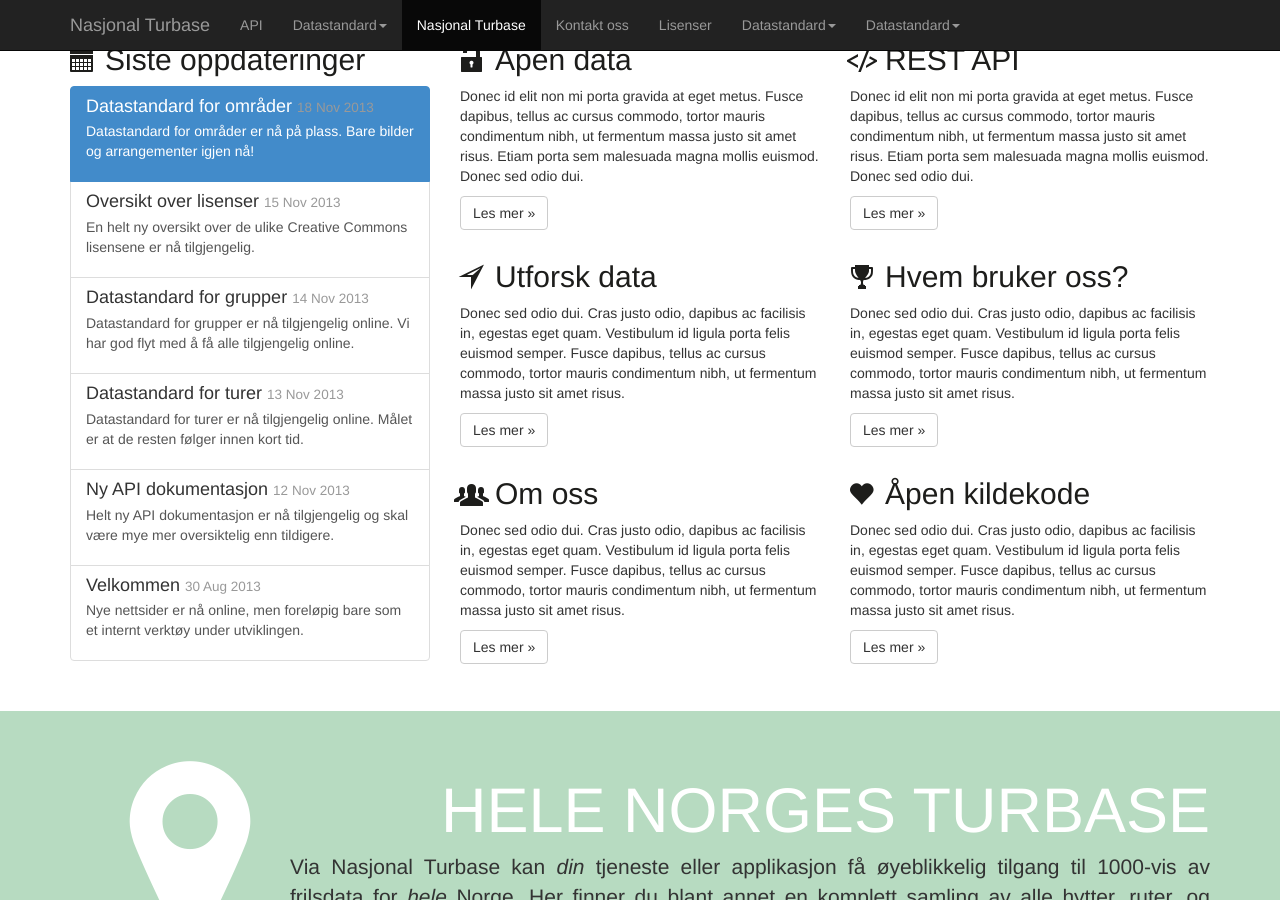
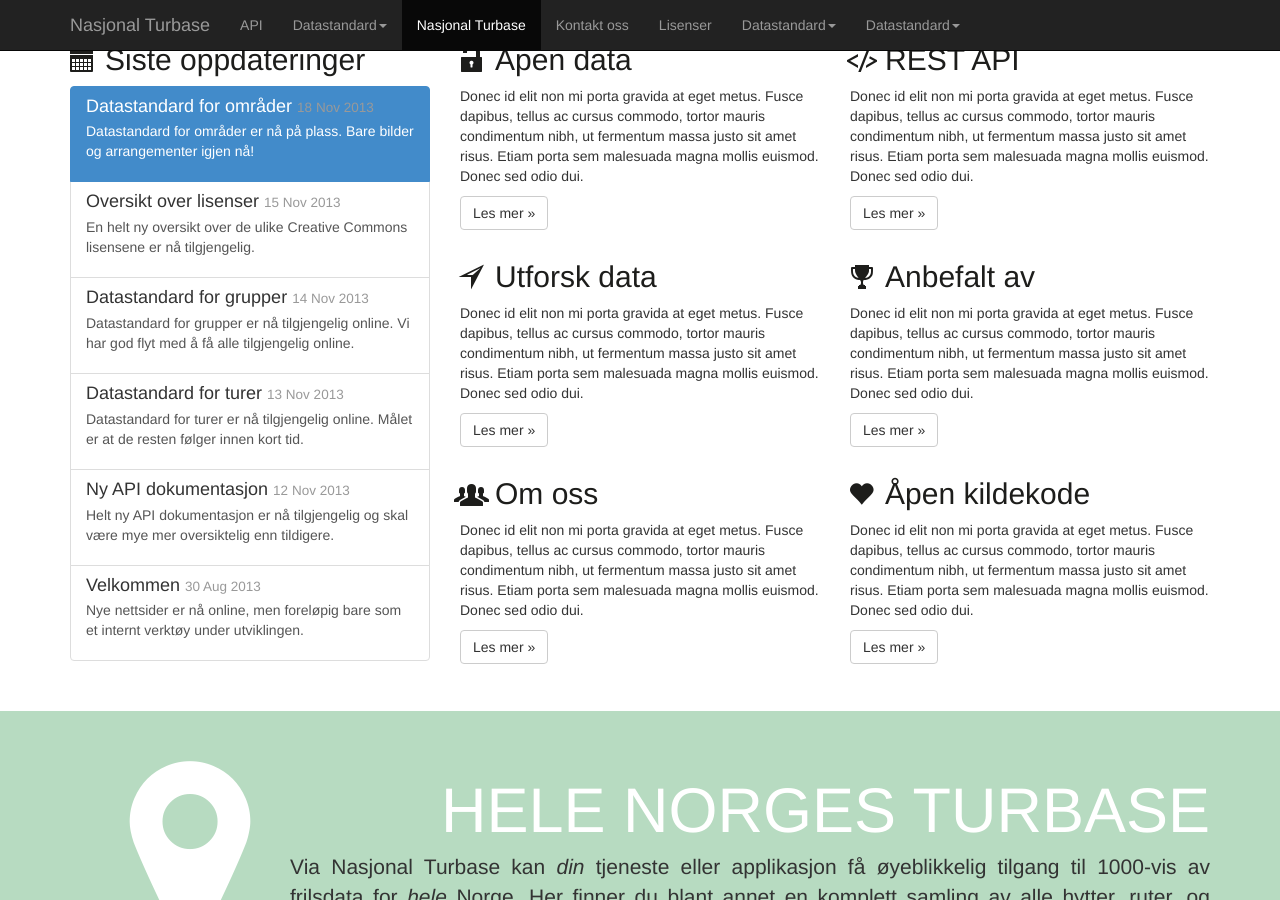
Before and after one commit to Turbasen/www.nasjonalturbase.no, a Jekyll site: the page built from index.html, in a window 1280 px wide and 900 px high, scrolled down 457 px. Built offline with Jekyll 4.4.1, drawn with Linux system fonts in a browser that asks for light colours; nearby versions of some CDN libraries; Markdown is read by kramdown in place of the engine named in the settings.

Commit message:
Move frontpage panels to its own data file

```diff
--- /dev/null
+++ b/_data/frontpage.yml
@@ -0,0 +1,53 @@
+- title: Åpen data
+  class: unlock
+  desc: |
+    Donec id elit non mi porta gravida at eget metus. Fusce dapibus,
+    tellus ac cursus commodo, tortor mauris condimentum nibh, ut fermentum
+    massa justo sit amet risus. Etiam porta sem malesuada magna mollis
+    euismod. Donec sed odio dui.
+  link: lisenser.html
+
+- title: REST API
+  class: embed_close
+  desc: |
+    Donec id elit non mi porta gravida at eget metus. Fusce dapibus,
+    tellus ac cursus commodo, tortor mauris condimentum nibh, ut fermentum
+    massa justo sit amet risus. Etiam porta sem malesuada magna mollis
+    euismod. Donec sed odio dui.
+  link: api.html
+
+- title: Utforsk data
+  class: direction
+  desc: |
+    Donec id elit non mi porta gravida at eget metus. Fusce dapibus,
+    tellus ac cursus commodo, tortor mauris condimentum nibh, ut fermentum
+    massa justo sit amet risus. Etiam porta sem malesuada magna mollis
+    euismod. Donec sed odio dui.
+  link: #
+
+- title: Anbefalt av
+  class: cup
+  desc: |
+    Donec id elit non mi porta gravida at eget metus. Fusce dapibus,
+    tellus ac cursus commodo, tortor mauris condimentum nibh, ut fermentum
+    massa justo sit amet risus. Etiam porta sem malesuada magna mollis
+    euismod. Donec sed odio dui.
+  link: #
+
+- title: Om oss
+  class: group
+  desc: |
+    Donec id elit non mi porta gravida at eget metus. Fusce dapibus,
+    tellus ac cursus commodo, tortor mauris condimentum nibh, ut fermentum
+    massa justo sit amet risus. Etiam porta sem malesuada magna mollis
+    euismod. Donec sed odio dui.
+  link: kontakt.html
+
+- title: Åpen kildekode
+  class: heart
+  desc: |
+    Donec id elit non mi porta gravida at eget metus. Fusce dapibus,
+    tellus ac cursus commodo, tortor mauris condimentum nibh, ut fermentum
+    massa justo sit amet risus. Etiam porta sem malesuada magna mollis
+    euismod. Donec sed odio dui.
+  link: #
--- a/index.html
+++ b/index.html
@@ -8,77 +8,13 @@
     <h2 class="glyphicons calendar">Siste oppdateringer</h2>
     {% include posts-latest.html %}
   </div>
-  <div class="col-lg-8">
-    <div class="row">
+  <div class="col-lg-8">{% for panel in site.data.frontpage %}
+    {% cycle '<div class="row">', '' %}
       <div class="col-lg-6 col-sm-6">
-        <h2 class="glyphicons unlock">Åpen data</h2>
-
-        <p>Donec id elit non mi porta gravida at eget metus. Fusce dapibus,
-        tellus ac cursus commodo, tortor mauris condimentum nibh, ut fermentum
-        massa justo sit amet risus. Etiam porta sem malesuada magna mollis
-        euismod. Donec sed odio dui.</p>
-
-        <p><a class="btn btn-default" href="#">Les mer »</a></p>
-
+        <h2 class="glyphicons {{ panel.class }}">{{ panel.title }}</h2>
+        <p>{{ panel.desc }}</p>
+        <p><a class="btn btn-default" href="{% if panel.link %}{{ site.url }}{{ panel.link }}{% else %}#{% endif %}">Les mer »</a></p>
       </div>
-      <div class="col-lg-6 col-sm-6">
-        <h2 class="glyphicons embed_close">REST API</h2>
-
-        <p>Donec id elit non mi porta gravida at eget metus. Fusce dapibus,
-        tellus ac cursus commodo, tortor mauris condimentum nibh, ut fermentum
-        massa justo sit amet risus. Etiam porta sem malesuada magna mollis
-        euismod. Donec sed odio dui. </p>
-
-        <p><a class="btn btn-default" href="#">Les mer »</a></p>
-      </div>
-    </div>
-    <div class="row">
-      <div class="col-lg-6 col-sm-6">
-        <h2 class="glyphicons direction">Utforsk data</h2>
-
-        <p>Donec sed odio dui. Cras justo odio, dapibus ac facilisis in, egestas
-        eget quam. Vestibulum id ligula porta felis euismod semper. Fusce
-        dapibus, tellus ac cursus commodo, tortor mauris condimentum nibh, ut
-        fermentum massa justo sit amet risus.</p>
-
-        <p><a class="btn btn-default" href="#">Les mer »</a></p>
-
-      </div>
-      <div class="col-lg-6 col-sm-6">
-        <h2 class="glyphicons cup">Hvem bruker oss?</h2>
-
-        <p>Donec sed odio dui. Cras justo odio, dapibus ac facilisis in, egestas
-        eget quam. Vestibulum id ligula porta felis euismod semper. Fusce
-        dapibus, tellus ac cursus commodo, tortor mauris condimentum nibh, ut
-        fermentum massa justo sit amet risus.</p>
-
-        <p><a class="btn btn-default" href="#">Les mer »</a></p>
-
-      </div>
-    </div>
-    <div class="row">
-      <div class="col-lg-6 col-sm-6">
-        <h2 class="glyphicons group">Om oss</h2>
-
-        <p>Donec sed odio dui. Cras justo odio, dapibus ac facilisis in, egestas
-        eget quam. Vestibulum id ligula porta felis euismod semper. Fusce
-        dapibus, tellus ac cursus commodo, tortor mauris condimentum nibh, ut
-        fermentum massa justo sit amet risus.</p>
-
-        <p><a class="btn btn-default" href="#">Les mer »</a></p>
-
-      </div>
-      <div class="col-lg-6 col-sm-6">
-        <h2 class="glyphicons heart">Åpen kildekode</h2>
-
-        <p>Donec sed odio dui. Cras justo odio, dapibus ac facilisis in, egestas
-        eget quam. Vestibulum id ligula porta felis euismod semper. Fusce
-        dapibus, tellus ac cursus commodo, tortor mauris condimentum nibh, ut
-        fermentum massa justo sit amet risus.</p>
-
-        <p><a class="btn btn-default" href="#">Les mer »</a></p>
-
-      </div>
-    </div>
-  </div>
+    {% cycle '', '</div>' %}
+  {% endfor %}</div>
 </div>
```
